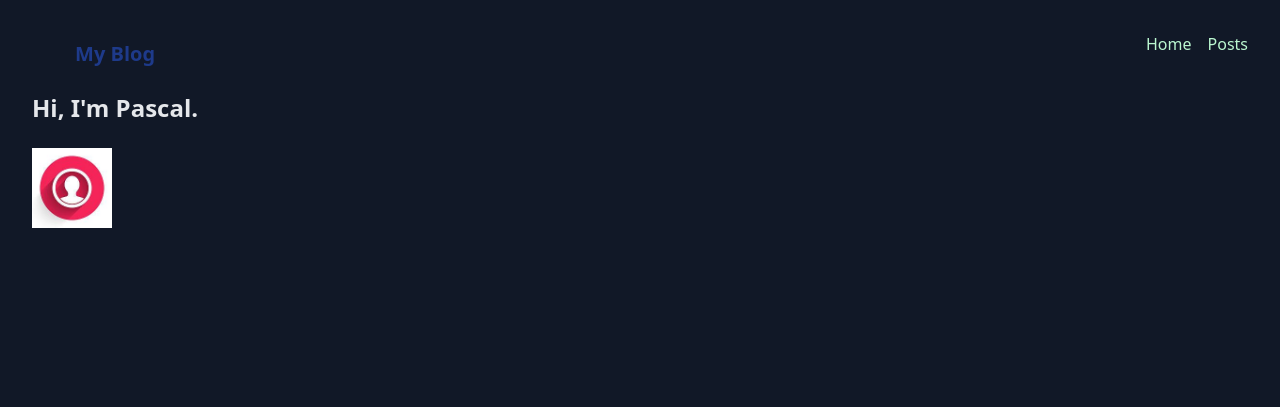
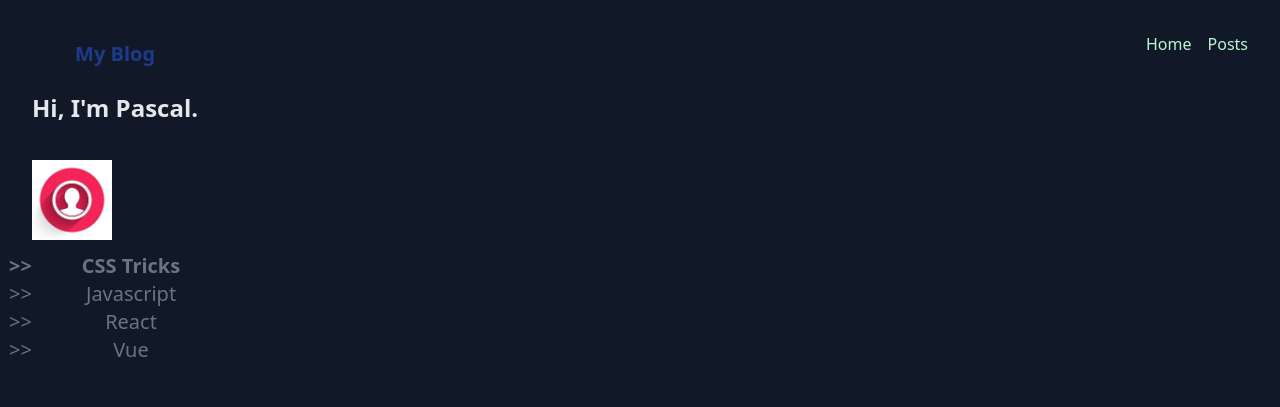
Before and after one commit to Heuvera/blogplatform, a Vue app: page / in a window 1280 px wide. Built offline with nearby package versions, Linux system fonts and the light colour scheme.

Commit message:
no-cursor-allowed on img, and txt.

```diff
--- a/src/components/AppHeader.vue
+++ b/src/components/AppHeader.vue
@@ -1,8 +1,23 @@
 <template>
     <div class="container mx-auto flex justify-between text-center">
         <router-link to ="/" class="text-xl font-bold text-center text-blue-900 py-10 ml-8">My Blog
-         <h1 class="text-gray-200 py-6 text-2xl no-cursor">Hi, I'm Pascal.</h1>
-         <img src="../assets/avatar.jpg" class="w-20  h-auto" />
+         <h1 class="text-gray-200 py-6 text-2xl cursor-not-allowed">Hi, I'm Pascal.</h1>
+         <img src="../assets/avatar.jpg" class="w-20  h-auto py-3 cursor-not-allowed" />
+         <ul class="flex flex-col list-none">
+          <li class="text-gray-500 relative pl-8"><router-link to="/css-trick">CSS Tricks</router-link>
+            <span class="absolute left-0 top-0 transform -translate-x-full">>></span>
+           </li>
+           <li class="text-gray-500 relative pl-8 font-medium"><router-link to="/javascript">Javascript</router-link>
+            <span class="absolute left-0 top-0 transform -translate-x-full">>></span>
+           </li>
+           <li class="text-gray-500 relative pl-8 font-medium"><router-link to="/react">React</router-link>
+            <span class="absolute left-0 top-0 transform -translate-x-full">>></span>
+           </li>
+             <li class="text-gray-500 relative pl-8 font-medium"><router-link to="/vue">Vue</router-link>
+            <span class="absolute left-0 top-0 transform -translate-x-full">>></span>
+           </li>
+
+         </ul>
          </router-link>
          <nav>
             <ul class="flex space-x-4 mr-8 py-8">
@@ -11,4 +26,5 @@
             </ul>
          </nav>
     </div>
+
 </template>
```
Also changed, not shown: src/components/BlogPost.vue (deleted), src/components/BlogPostList.vue (deleted), src/components/Pagination.vue (deleted), src/components/Post.vue (added), src/components/Search.vue (deleted), src/components/comment.vue (deleted), 1 other file.
